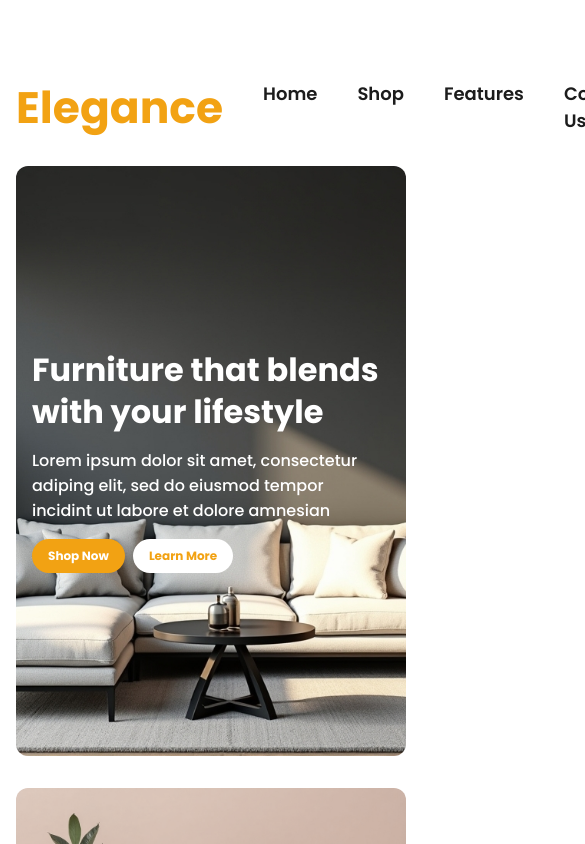
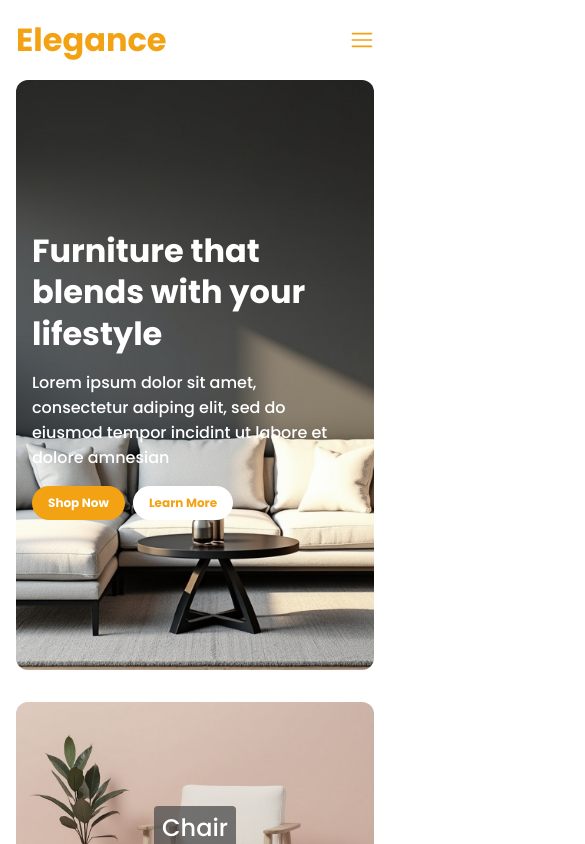
Before and after one commit to devmarto/elegance-furniture-shop, a React (Vite) app in the folder elegance/: page / in a window 390 px wide. Shown: the top 844 px of the page, 585 px wide, since content can reach past the window. Built offline with nearby package versions, Linux system fonts and the light colour scheme.

Commit message:
Mobile Menu

```diff
--- a/elegance/src/components/CardList/card-list.styles.scss
+++ b/elegance/src/components/CardList/card-list.styles.scss
@@ -3,3 +3,9 @@
   grid-template-columns: repeat(auto-fit, minmax(250px, 1fr));
   gap: 1rem;
 }
+
+@media (max-width: 767px) {
+  .container-card-list {
+    margin: 2rem 1rem 0rem 1rem;
+  }
+}
--- a/elegance/src/components/Hero/hero.styles.scss
+++ b/elegance/src/components/Hero/hero.styles.scss
@@ -51,11 +51,9 @@
 }
 
 @media(max-width: 767px){
-   body {
-      padding: 0 1rem;
-   }
    .container-hero {
       height: 590px;
+      margin: 0 1rem;
       .wrapper-content-hero {
          padding: 0;
          height: 100%;
--- a/elegance/src/index.scss
+++ b/elegance/src/index.scss
@@ -3,6 +3,7 @@ body {
    width: 100%;
    margin: 0 auto;
    font-family: "Poppins", sans-serif;
+   position: relative;
 }
 
 a {
@@ -10,19 +11,28 @@ a {
    text-decoration: none;
 }
 
+
 .container-nav {
    display: flex;
    justify-content: space-between;
    align-items: center;
    padding-top: 4rem;
-
    .logo {
       font-weight: bold;
       font-size: 44px;
       color:#F2A213;
    }
+   .wrapper-nav {
+      display: flex;
+      align-items: center;
+      gap: 4rem;
+      .container-nav-action {
+         display: flex;
+         gap: 1.5rem;
+         align-items: center;
+      }
+   }
 }
-
 .nav-links {
    display: flex;
    gap: 2.5rem;
@@ -38,8 +48,59 @@ a {
    }
 }
 
-@media(max-width: 767px){
-   body {
-      padding: 0 1rem;
+.container-nav-mobile {
+   display: none;
+}
+
+@media(max-width: 767px) {
+   .container-nav {
+      display: none;
+   }
+   .container-nav-mobile {
+      display: flex;
+      justify-content: space-between;
+      position: relative;
+      align-items: center;
+      padding: 1rem;
+      margin-bottom: 1rem;
+      .logo {
+         font-weight: bold;
+         font-size: 2rem;
+         color:#F2A213;
+      }
+   }
+   .wrapper-nav-mobile {
+      background-color: #F2A213;
+      position: absolute;
+      width: 100vw;
+      height: 103vh;
+      z-index: 10;
+      display: flex;
+      flex-direction: column;
+      justify-content: center;
+      align-items: center;
+      .container-nav-link {
+         .nav-links {
+            flex-direction: column;
+            margin: 0;
+            padding: 0;
+            gap: 2rem;
+            .nav-link-item {
+               text-align: center;
+               font-size: 1.75rem;
+            }
+         }
+      }
+      .container-nav-action {
+         display: flex;
+         gap: 2rem;
+         margin-top: 2rem;
+      }
+   }
+   .close-menu-mobile {
+      z-index: 10;
+      position: absolute;
+      top: 2rem;
+      right: 1rem;
    }
 }
--- a/elegance/src/routes/navbar/Navbar.jsx
+++ b/elegance/src/routes/navbar/Navbar.jsx
@@ -1,7 +1,22 @@
 import { Outlet, Link } from "react-router";
-import { Fragment } from "react";
+import { Fragment, useState } from "react";
+import { IoCloseCircleOutline } from "react-icons/io5";
+import { RxHamburgerMenu } from "react-icons/rx";
 
 const Navbar = () => {
+  const [menuMobile, setMenuMobile] = useState(false);
+  const logo = document.querySelector('.container-nav-mobile');
+
+  const openMenuMobile = () => {
+    setMenuMobile(true)
+    document.body.style.overflow = 'hidden';
+    logo.style.display = 'none';
+  }
+  const closeMenuMobile = () => {
+    setMenuMobile(false);
+    document.body.style.overflow = 'visible';
+    logo.style.display = 'block';
+  }
   return (
     <Fragment>
       <nav className="container-nav">
@@ -10,6 +25,7 @@ const Navbar = () => {
             <span className="logo">Elegance</span>
           </Link>
         </div>
+        <div className="wrapper-nav">
           <div className="container-nav-link">
             <ul className="nav-links">
               <li className="nav-link-item">
@@ -26,7 +42,68 @@ const Navbar = () => {
               </li>
             </ul>
           </div>
+          <div className="container-nav-action">
+            <Link to={'/register'}>
+              <p>Sign Up</p>
+            </Link>
+            <Link to={'/login'}>
+              <p>Login</p>
+            </Link>
+            <Link to={'/cart'}>
+              <p>Cart</p>
+            </Link>
+          </div>
+        </div>
       </nav>
+      {/* Mobile */}
+      { !menuMobile ?
+        <nav className="container-nav-mobile">
+          <div className="logo">
+            <Link to={'/'}>
+              <span className="logo">Elegance</span>
+            </Link>
+          </div>
+            <RxHamburgerMenu size={'1.5rem'} color={'#F2A213'} onClick={openMenuMobile} />
+        </nav>
+      :
+        <></>
+      }
+      { menuMobile ?
+        <>
+          <div className="wrapper-nav-mobile">
+              <IoCloseCircleOutline className="close-menu-mobile" size={'2rem'} onClick={closeMenuMobile}/>
+              <div className="container-nav-link">
+                <ul className="nav-links">
+                  <li className="nav-link-item">
+                    <Link to={'/'}>Home</Link>
+                  </li>
+                  <li className="nav-link-item">
+                    <Link to={'/shop'}>Shop</Link>
+                  </li>
+                  <li className="nav-link-item">
+                    <Link to={'/features'}>Features</Link>
+                  </li>
+                  <li className="nav-link-item">
+                    <Link to={'/contact'}>Contact Us</Link>
+                  </li>
+                </ul>
+              </div>
+              <div className="container-nav-action">
+                <Link to={'/register'}>
+                  <p>Sign Up</p>
+                </Link>
+                <Link to={'/login'}>
+                  <p>Login</p>
+                </Link>
+                <Link to={'/cart'}>
+                  <p>Cart</p>
+                </Link>
+              </div>
+          </div>
+        </>
+        :
+        <></>
+      }
       <Outlet />
     </Fragment>
   )
```
Lines whose indentation alone changed are shown as unchanged.
